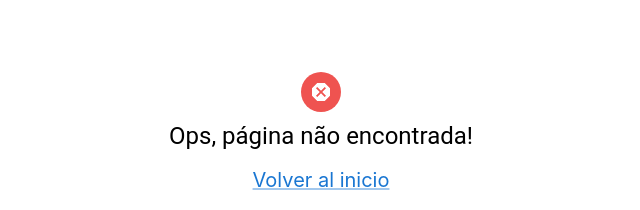
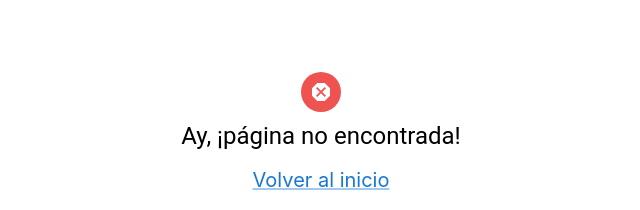
Before and after one commit to bois-dev/cv-casa-front, a React (Create React App) app: page /register in a window 1280 px wide. Shown: the top 210 px of the page, without its empty margins (319-959 px from the left). Built offline with nearby package versions, Linux system fonts and the light colour scheme; no server answers.

Commit message:
Improving spanish sentences

```diff
--- a/src/features/propaganda/firstlevel.page.tsx
+++ b/src/features/propaganda/firstlevel.page.tsx
@@ -118,7 +118,7 @@ export default function FirstLevel() {
                 Apúntate
             </Button>
             <MyTypography variant="body2" color="inherit" sx={{ mt: 2 }}>
-                No perca la oportunidad!
+                ¡No percad la oportunidad!
             </MyTypography>
         </ProductHeroLayout>
     );
--- a/src/routes/error.page.tsx
+++ b/src/routes/error.page.tsx
@@ -27,7 +27,7 @@ export default function ErrorPage() {
             <DangerousIcon />
           </Avatar>
           <Typography component="h1" variant="h5">
-              Ops, página não encontrada!
+            Ay, ¡página no encontrada!
           </Typography>
           <Link sx={{
             fontSize: 20,
```
Lines whose indentation alone changed are shown as unchanged.
